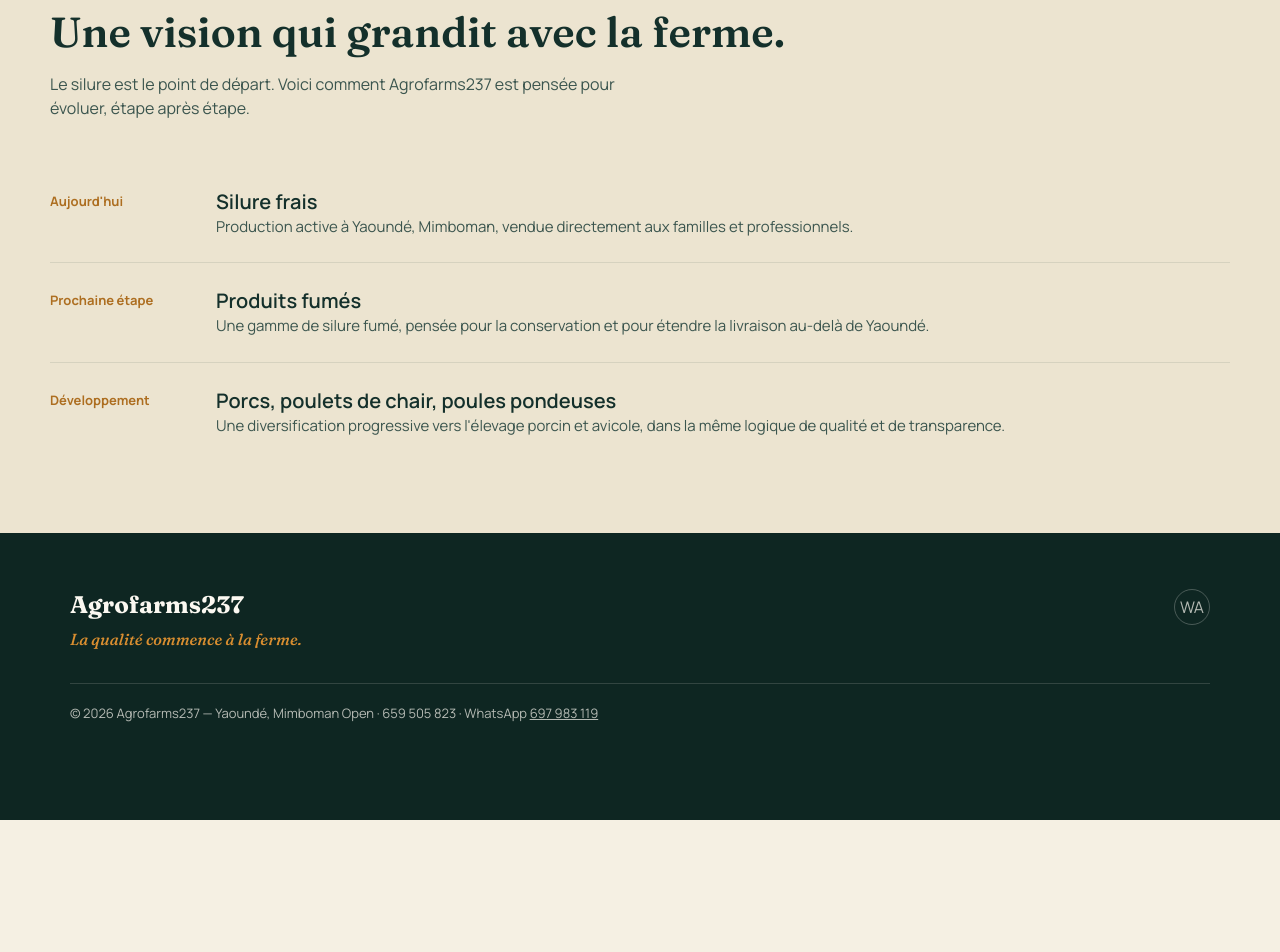
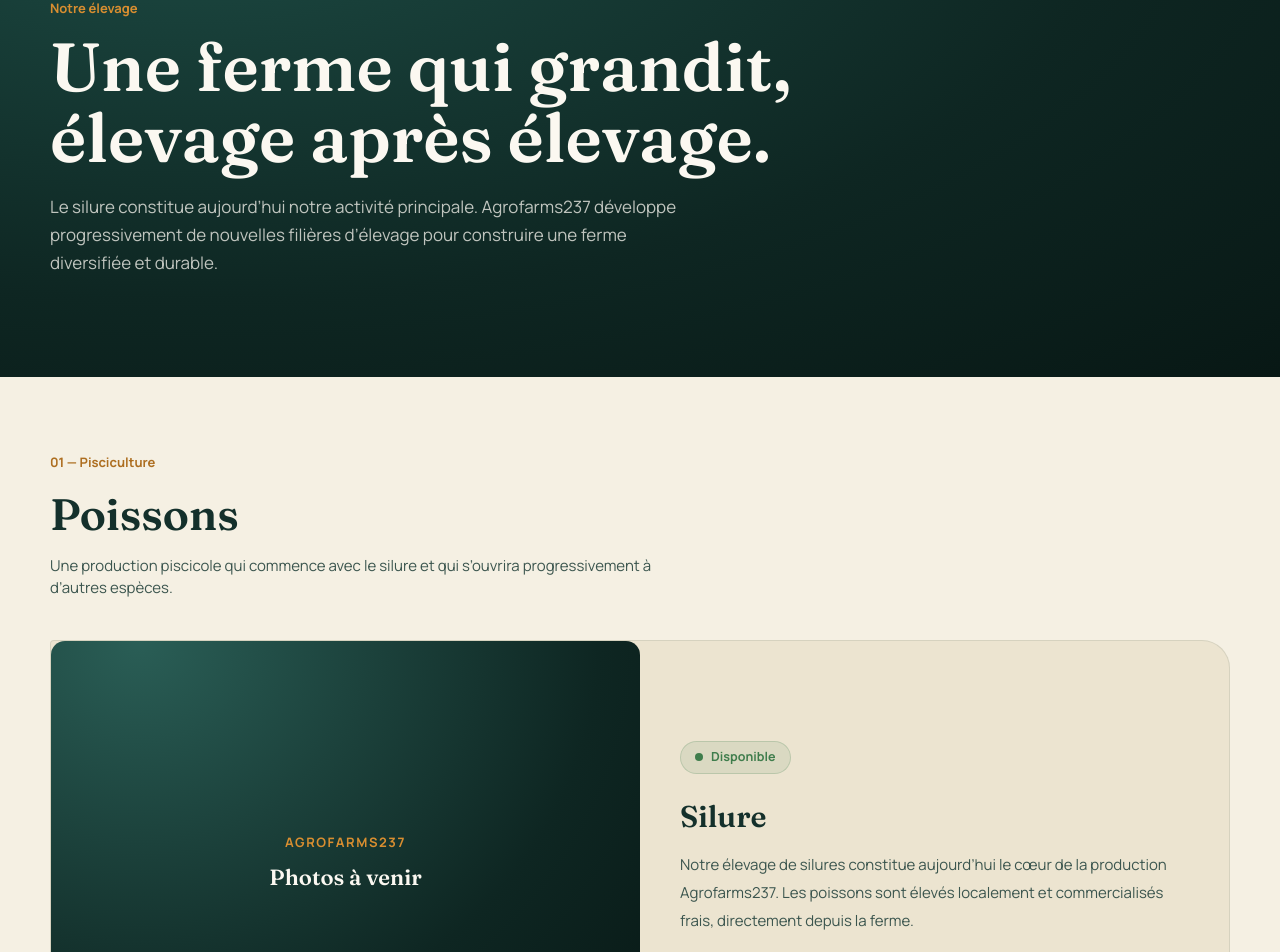
Before and after one commit to onguenejeanboscojo-ctrl/agrofarms237, a Next.js app: page /notre-elevage in a window 1280 px wide. Shown: the part 173-1125 px from the top of the page. Before the commit the page ends 993 px from the top, so only its background shows below. Built offline with nearby package versions, Linux system fonts and the light colour scheme; no server answers.

Commit message:
Refactor NotreElevagePage with media fetching

```diff
--- a/app/notre-elevage/page.tsx
+++ b/app/notre-elevage/page.tsx
@@ -1,30 +1,337 @@
-const STEPS = [
-  ["Aujourd'hui", "Silure frais", "Production active à Yaoundé, Mimboman, vendue directement aux familles et professionnels."],
-  ["Prochaine étape", "Produits fumés", "Une gamme de silure fumé, pensée pour la conservation et pour étendre la livraison au-delà de Yaoundé."],
-  ["Développement", "Porcs, poulets de chair, poules pondeuses", "Une diversification progressive vers l'élevage porcin et avicole, dans la même logique de qualité et de transparence."],
+import { supabaseAdmin } from "@/lib/supabaseAdmin";
+import ProductCarousel from "@/components/ProductCarousel";
+
+export const revalidate = 30;
+
+type MediaItem = {
+  id: string;
+  url: string;
+  kind: "photo" | "video";
+  caption?: string | null;
+  category?: string | null;
+};
+
+async function getMedia() {
+  try {
+    const { data } = await supabaseAdmin()
+      .from("media")
+      .select("*")
+      .eq("published", true)
+      .eq("kind", "photo")
+      .order("position")
+      .order("created_at", { ascending: false });
+
+    return (data || []) as MediaItem[];
+  } catch {
+    return [];
+  }
+}
+
+const ELEVAGE = [
+  {
+    category: "elevage_silure",
+    title: "Silure",
+    group: "Poissons",
+    status: "disponible",
+    statusLabel: "Disponible",
+    description:
+      "Notre élevage de silures constitue aujourd’hui le cœur de la production Agrofarms237. Les poissons sont élevés localement et commercialisés frais, directement depuis la ferme.",
+  },
+  {
+    category: "elevage_carpe",
+    title: "Carpe",
+    group: "Poissons",
+    status: "avenir",
+    statusLabel: "Bientôt disponible",
+    description:
+      "La carpe fait partie des prochaines espèces que nous souhaitons intégrer progressivement à notre production afin de diversifier notre offre piscicole.",
+  },
+  {
+    category: "elevage_porcs",
+    title: "Porcs",
+    group: "Élevage porcin",
+    status: "avenir",
+    statusLabel: "Bientôt disponible",
+    description:
+      "Agrofarms237 prépare progressivement le développement d’un élevage porcin, avec la même volonté de privilégier une production suivie et de qualité.",
+  },
+  {
+    category: "elevage_pondeuses",
+    title: "Poules pondeuses",
+    group: "Aviculture",
+    status: "avenir",
+    statusLabel: "Bientôt disponible",
+    description:
+      "Le développement de poules pondeuses viendra compléter notre activité agricole et permettre à Agrofarms237 de proposer progressivement de nouveaux produits issus de la ferme.",
+  },
+  {
+    category: "elevage_chair",
+    title: "Poulets de chair",
+    group: "Aviculture",
+    status: "avenir",
+    statusLabel: "Bientôt disponible",
+    description:
+      "L’élevage de poulets de chair est prévu dans notre développement. Cette activité sera lancée progressivement afin de maintenir nos exigences de suivi et de qualité.",
+  },
 ];
 
-export default function NotreElevagePage() {
+function StatusBadge({
+  status,
+  label,
+}: {
+  status: string;
+  label: string;
+}) {
+  const available = status === "disponible";
+
   return (
-    <section className="bg-bgAlt px-5 py-[72px]">
-      <div className="mx-auto max-w-[1180px]">
-        <span className="mb-2.5 inline-block text-[13px] font-bold text-goldDeep">Notre élevage</span>
-        <h1 className="font-serif text-[clamp(28px,4.5vw,42px)] font-semibold">Une vision qui grandit avec la ferme.</h1>
-        <p className="mt-2 max-w-[62ch] text-inkSoft">
-          Le silure est le point de départ. Voici comment Agrofarms237 est pensée pour évoluer, étape après étape.
+    <span
+      className={`inline-flex items-center gap-2 rounded-full border px-3.5 py-1.5 text-[12.5px] font-bold ${
+        available
+          ? "border-ok/20 bg-ok/10 text-ok"
+          : "border-gold/25 bg-gold/10 text-goldDeep"
+      }`}
+    >
+      <span
+        className={`h-2 w-2 rounded-full ${
+          available ? "bg-ok" : "bg-gold"
+        }`}
+      />
+      {label}
+    </span>
+  );
+}
+
+function MediaBlock({ images }: { images: string[] }) {
+  if (images.length > 0) {
+    return <ProductCarousel images={images} />;
+  }
+
+  return (
+    <div className="flex aspect-[4/3] items-center justify-center rounded-m bg-[radial-gradient(120%_140%_at_15%_0%,#2A5E56_0%,#0E2622_65%,#081815_100%)]">
+      <div className="text-center">
+        <span className="text-[13px] font-bold uppercase tracking-[0.12em] text-gold">
+          Agrofarms237
+        </span>
+        <p className="mt-2 font-serif text-[22px] font-semibold text-paper">
+          Photos à venir
         </p>
-        <div className="mt-11">
-          {STEPS.map(([tag, title, text]) => (
-            <div key={title} className="flex gap-5 border-b border-ink/10 py-6 last:border-none sm:gap-7">
-              <div className="w-[110px] shrink-0 pt-1 text-[13px] font-bold text-goldDeep sm:w-[138px]">{tag}</div>
-              <div>
-                <h4 className="text-xl font-semibold">{title}</h4>
-                <p className="text-[15px] text-inkSoft">{text}</p>
       </div>
     </div>
-          ))}
+  );
+}
+
+export default async function NotreElevagePage() {
+  const media = await getMedia();
+
+  const getImages = (category: string) =>
+    media
+      .filter((item) => item.category === category)
+      .map((item) => item.url);
+
+  const poissons = ELEVAGE.filter((item) => item.group === "Poissons");
+  const porcs = ELEVAGE.filter((item) => item.group === "Élevage porcin");
+  const poulets = ELEVAGE.filter((item) => item.group === "Aviculture");
+
+  return (
+    <main>
+      {/* HERO */}
+      <section className="relative overflow-hidden bg-ink px-5 py-[100px] text-paper">
+        <div className="absolute inset-0 bg-[radial-gradient(120%_140%_at_15%_0%,#1D4B44_0%,#0E2622_60%,#081815_100%)]" />
+
+        <div className="relative mx-auto max-w-[1180px]">
+          <span className="mb-3 inline-block text-[13px] font-bold text-gold">
+            Notre élevage
+          </span>
+
+          <h1 className="max-w-[850px] font-serif text-[clamp(38px,7vw,68px)] font-semibold leading-[1.05]">
+            Une ferme qui grandit, élevage après élevage.
+          </h1>
+
+          <p className="mt-5 max-w-[650px] text-[17px] leading-7 text-paper/75">
+            Le silure constitue aujourd’hui notre activité principale.
+            Agrofarms237 développe progressivement de nouvelles filières
+            d’élevage pour construire une ferme diversifiée et durable.
+          </p>
+        </div>
+      </section>
+
+      {/* POISSONS */}
+      <section className="px-5 py-[72px]">
+        <div className="mx-auto max-w-[1180px]">
+          <div className="mb-10">
+            <span className="mb-2 inline-block text-[13px] font-bold text-goldDeep">
+              01 — Pisciculture
+            </span>
+
+            <h2 className="font-serif text-[clamp(30px,5vw,44px)] font-semibold">
+              Poissons
+            </h2>
+
+            <p className="mt-2 max-w-[650px] text-[15px] text-inkSoft">
+              Une production piscicole qui commence avec le silure et qui
+              s’ouvrira progressivement à d’autres espèces.
+            </p>
+          </div>
+
+          <div className="grid gap-8">
+            {poissons.map((item) => {
+              const images = getImages(item.category);
+
+              return (
+                <article
+                  key={item.category}
+                  className="grid overflow-hidden rounded-l border border-ink/10 bg-bgAlt md:grid-cols-2"
+                >
+                  <MediaBlock images={images} />
+
+                  <div className="flex flex-col justify-center p-7 md:p-10">
+                    <div className="mb-5">
+                      <StatusBadge
+                        status={item.status}
+                        label={item.statusLabel}
+                      />
+                    </div>
+
+                    <h3 className="font-serif text-[30px] font-semibold">
+                      {item.title}
+                    </h3>
+
+                    <p className="mt-3 max-w-[55ch] text-[15px] leading-7 text-inkSoft">
+                      {item.description}
+                    </p>
+
+                    {item.status === "disponible" && (
+                      <div className="mt-6">
+                        <span className="text-[13px] font-bold text-goldDeep">
+                          Production actuelle
+                        </span>
+                      </div>
+                    )}
+                  </div>
+                </article>
+              );
+            })}
           </div>
         </div>
       </section>
+
+      {/* PORCS */}
+      <section className="bg-bgAlt px-5 py-[72px]">
+        <div className="mx-auto max-w-[1180px]">
+          <div className="mb-10">
+            <span className="mb-2 inline-block text-[13px] font-bold text-goldDeep">
+              02 — Élevage porcin
+            </span>
+
+            <h2 className="font-serif text-[clamp(30px,5vw,44px)] font-semibold">
+              Porcs
+            </h2>
+
+            <p className="mt-2 max-w-[650px] text-[15px] text-inkSoft">
+              Une nouvelle filière en préparation dans le développement
+              progressif de la ferme.
+            </p>
+          </div>
+
+          {porcs.map((item) => {
+            const images = getImages(item.category);
+
+            return (
+              <article
+                key={item.category}
+                className="grid overflow-hidden rounded-l border border-ink/10 bg-paper md:grid-cols-2"
+              >
+                <MediaBlock images={images} />
+
+                <div className="flex flex-col justify-center p-7 md:p-10">
+                  <StatusBadge
+                    status={item.status}
+                    label={item.statusLabel}
+                  />
+
+                  <h3 className="mt-5 font-serif text-[30px] font-semibold">
+                    {item.title}
+                  </h3>
+
+                  <p className="mt-3 max-w-[55ch] text-[15px] leading-7 text-inkSoft">
+                    {item.description}
+                  </p>
+                </div>
+              </article>
+            );
+          })}
+        </div>
+      </section>
+
+      {/* POULETS */}
+      <section className="px-5 py-[72px]">
+        <div className="mx-auto max-w-[1180px]">
+          <div className="mb-10">
+            <span className="mb-2 inline-block text-[13px] font-bold text-goldDeep">
+              03 — Aviculture
+            </span>
+
+            <h2 className="font-serif text-[clamp(30px,5vw,44px)] font-semibold">
+              Poulets
+            </h2>
+
+            <p className="mt-2 max-w-[650px] text-[15px] text-inkSoft">
+              L’aviculture constitue une prochaine étape de diversification
+              pour Agrofarms237.
+            </p>
+          </div>
+
+          <div className="grid gap-8 md:grid-cols-2">
+            {poulets.map((item) => {
+              const images = getImages(item.category);
+
+              return (
+                <article
+                  key={item.category}
+                  className="overflow-hidden rounded-l border border-ink/10 bg-paper"
+                >
+                  <MediaBlock images={images} />
+
+                  <div className="p-7">
+                    <StatusBadge
+                      status={item.status}
+                      label={item.statusLabel}
+                    />
+
+                    <h3 className="mt-5 font-serif text-[26px] font-semibold">
+                      {item.title}
+                    </h3>
+
+                    <p className="mt-3 text-[15px] leading-7 text-inkSoft">
+                      {item.description}
+                    </p>
+                  </div>
+                </article>
+              );
+            })}
+          </div>
+        </div>
+      </section>
+
+      {/* VISION */}
+      <section className="bg-ink px-5 py-[72px] text-paper">
+        <div className="mx-auto max-w-[900px] text-center">
+          <span className="text-[13px] font-bold text-gold">
+            Notre vision
+          </span>
+
+          <h2 className="mt-3 font-serif text-[clamp(30px,5vw,46px)] font-semibold">
+            Construire progressivement une ferme complète.
+          </h2>
+
+          <p className="mx-auto mt-5 max-w-[650px] text-[16px] leading-7 text-paper/70">
+            Chaque nouvelle activité sera développée étape par étape, avec
+            une attention particulière portée à la qualité de l’élevage, au
+            suivi de la production et à la satisfaction de nos clients.
+          </p>
+        </div>
+      </section>
+    </main>
   );
 }
```
Lines whose indentation alone changed are shown as unchanged.
